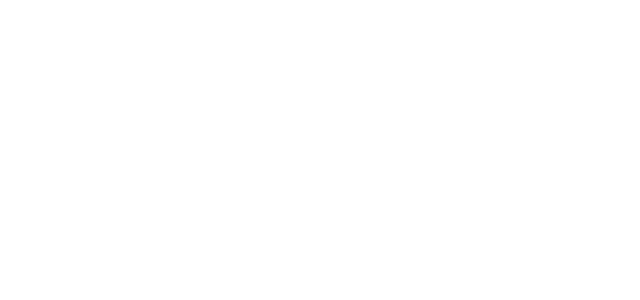
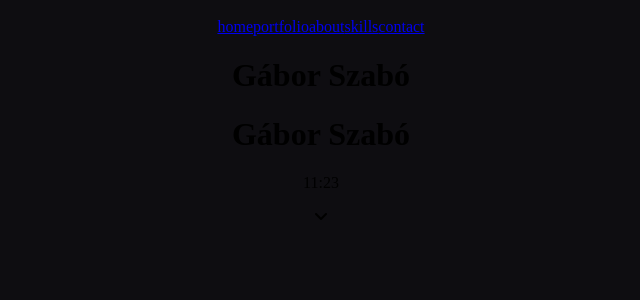
Before and after one commit to GaborSzaboHUN/portfolio-01, a React (Create React App) app in the folder portfolio/: page / in a window 1280 px wide. Shown: the top 300 px of the page, without its empty margins (319-959 px from the left). Built offline with nearby package versions, Linux system fonts and the light colour scheme.

Commit message:
Base of the main component created

```diff
--- a/portfolio/package.json
+++ b/portfolio/package.json
@@ -8,6 +8,8 @@
     "@testing-library/user-event": "^13.5.0",
     "react": "^18.2.0",
     "react-dom": "^18.2.0",
+    "react-router": "^6.4.0",
+    "react-router-dom": "^6.4.0",
     "react-scripts": "5.0.1",
     "web-vitals": "^2.1.4"
   },
--- a/portfolio/public/index.html
+++ b/portfolio/public/index.html
@@ -15,6 +15,18 @@
       user's mobile device or desktop. See https://developers.google.com/web/fundamentals/web-app-manifest/
     -->
     <link rel="manifest" href="%PUBLIC_URL%/manifest.json" />
+
+    <link rel="preconnect" href="https://fonts.googleapis.com" />
+    <link rel="preconnect" href="https://fonts.gstatic.com" crossorigin />
+    <link
+      href="https://fonts.googleapis.com/css2?family=Montserrat:wght@100;200;300;400;500;600;700;800;900&family=Playfair+Display:wght@400;500;600;700;800;900&display=swap"
+      rel="stylesheet"
+    />
+
+    <script
+      src="https://kit.fontawesome.com/0f88116e95.js"
+      crossorigin="anonymous"
+    ></script>
     <!--
       Notice the use of %PUBLIC_URL% in the tags above.
       It will be replaced with the URL of the `public` folder during the build.
@@ -24,7 +36,7 @@
       work correctly both with client-side routing and a non-root public URL.
       Learn how to configure a non-root public URL by running `npm run build`.
     -->
-    <title>React App</title>
+    <title>GS Portfolio</title>
   </head>
   <body>
     <noscript>You need to enable JavaScript to run this app.</noscript>
--- a/portfolio/src/App.js
+++ b/portfolio/src/App.js
@@ -1,11 +1,15 @@
 import './App.css';
+import Main from './components/Main';
+
 
 function App() {
-  return (
-    <div className="App">
+    return (
+        <div className="App">
 
-    </div>
-  );
+            <Main />
+
+        </div>
+    );
 }
 
 export default App;
--- /dev/null
+++ b/portfolio/src/components/Main.jsx
@@ -0,0 +1,45 @@
+import React from "react";
+
+function Main() {
+  return (
+    <>
+      <div className="main-container">
+        <div className="main-blue-light"></div>
+        <nav className="navigation-bar">
+          <div className="logo">
+            <img src="" alt="" />
+            <div className="dash"></div>
+          </div>
+
+          <div className="nav-items">
+            <a className="nav-links" href="#">
+              home
+            </a>
+            <a className="nav-links" href="#">
+              portfolio
+            </a>
+            <a className="nav-links" href="#">
+              about
+            </a>
+            <a className="nav-links" href="#">
+              skills
+            </a>
+            <a className="nav-links" href="#">
+              contact
+            </a>
+          </div>
+        </nav>
+
+        <div className="main-title">
+          <h1 className="front-title">Gábor Szabó</h1>
+          <h1 className="back-title">Gábor Szabó</h1>
+        </div>
+
+        <p className="time">11:23</p>
+        <i className="fa-solid fa-angle-down"></i>
+      </div>
+    </>
+  );
+}
+
+export default Main;
--- a/portfolio/src/index.css
+++ b/portfolio/src/index.css
@@ -1,13 +1,12 @@
 body {
-  margin: 0;
-  font-family: -apple-system, BlinkMacSystemFont, 'Segoe UI', 'Roboto', 'Oxygen',
-    'Ubuntu', 'Cantarell', 'Fira Sans', 'Droid Sans', 'Helvetica Neue',
-    sans-serif;
-  -webkit-font-smoothing: antialiased;
-  -moz-osx-font-smoothing: grayscale;
+    margin: 0;
+    padding: 0;
+    box-sizing: border-box;
+
+    /*
+    font-family: 'Montserrat', sans-serif;
+    font-family: 'Playfair Display', serif;
+    */
+
+    background-color: #0E0D11;
 }
-
-code {
-  font-family: source-code-pro, Menlo, Monaco, Consolas, 'Courier New',
-    monospace;
-}
```
Also changed, not shown: 1 other file (tests, documents, lock files or other folders).
